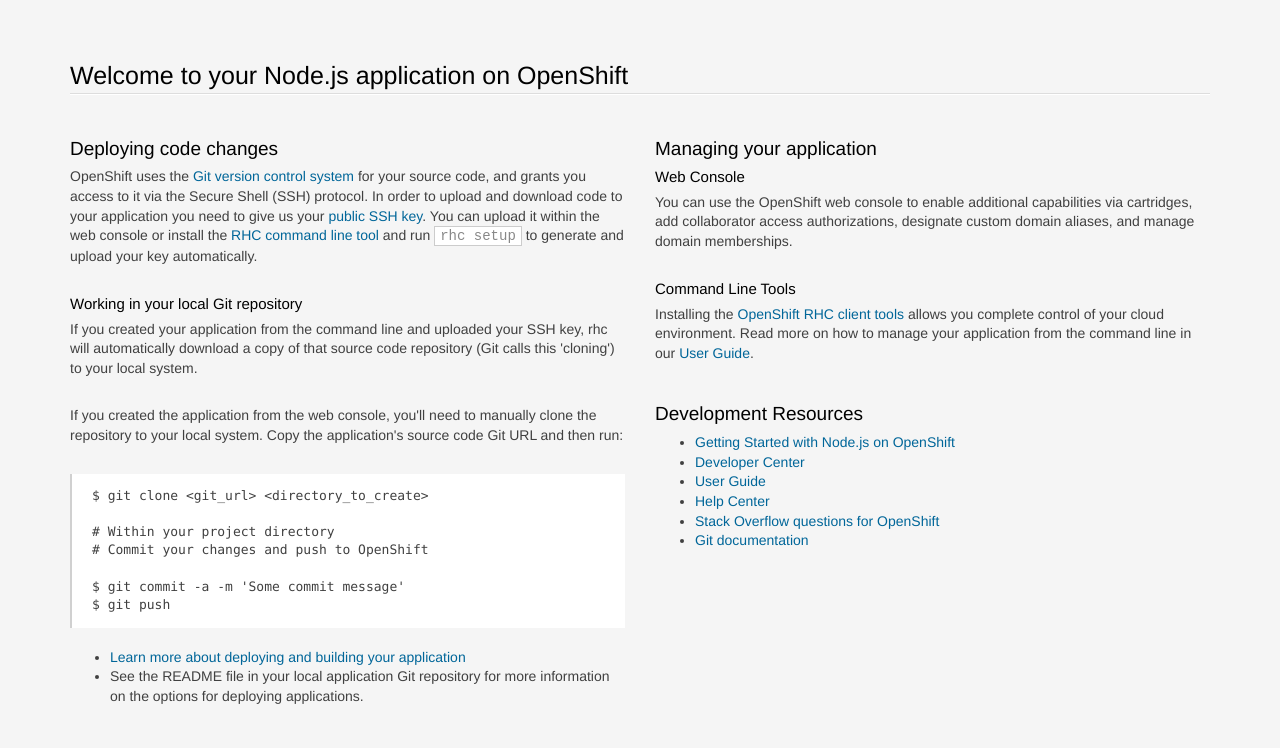
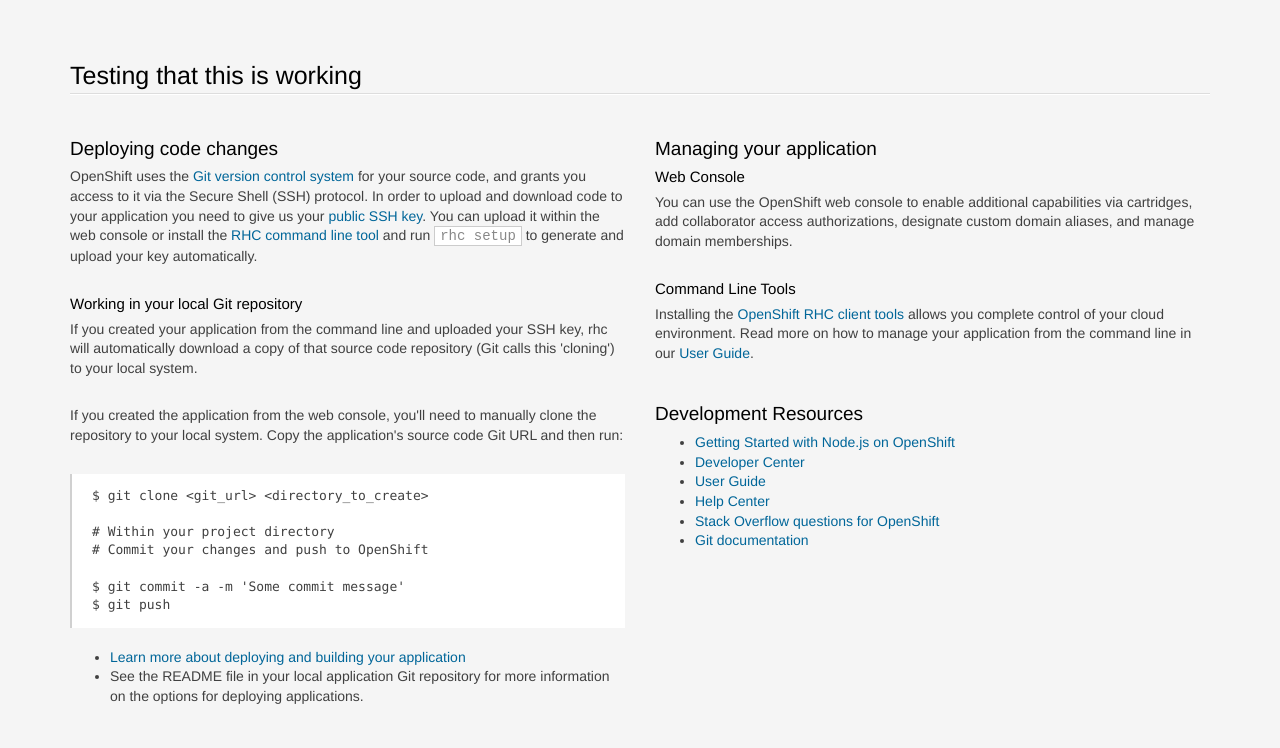
Before and after one commit to erikammcvey/WebDevSpring2016, a website: page index.html in a window 1280 px wide. Shown: the top 748 px of the page. Drawn offline with Linux system fonts and the light colour scheme.

Commit message:
I need to figure out how to not use vim for this

```diff
--- a/index.html
+++ b/index.html
@@ -207,7 +207,7 @@
 <body>
 <section class='container'>
           <hgroup>
-            <h1>Welcome to your Node.js application on OpenShift</h1>
+            <h1>Testing that this is working</h1>
           </hgroup>
 
 
```
